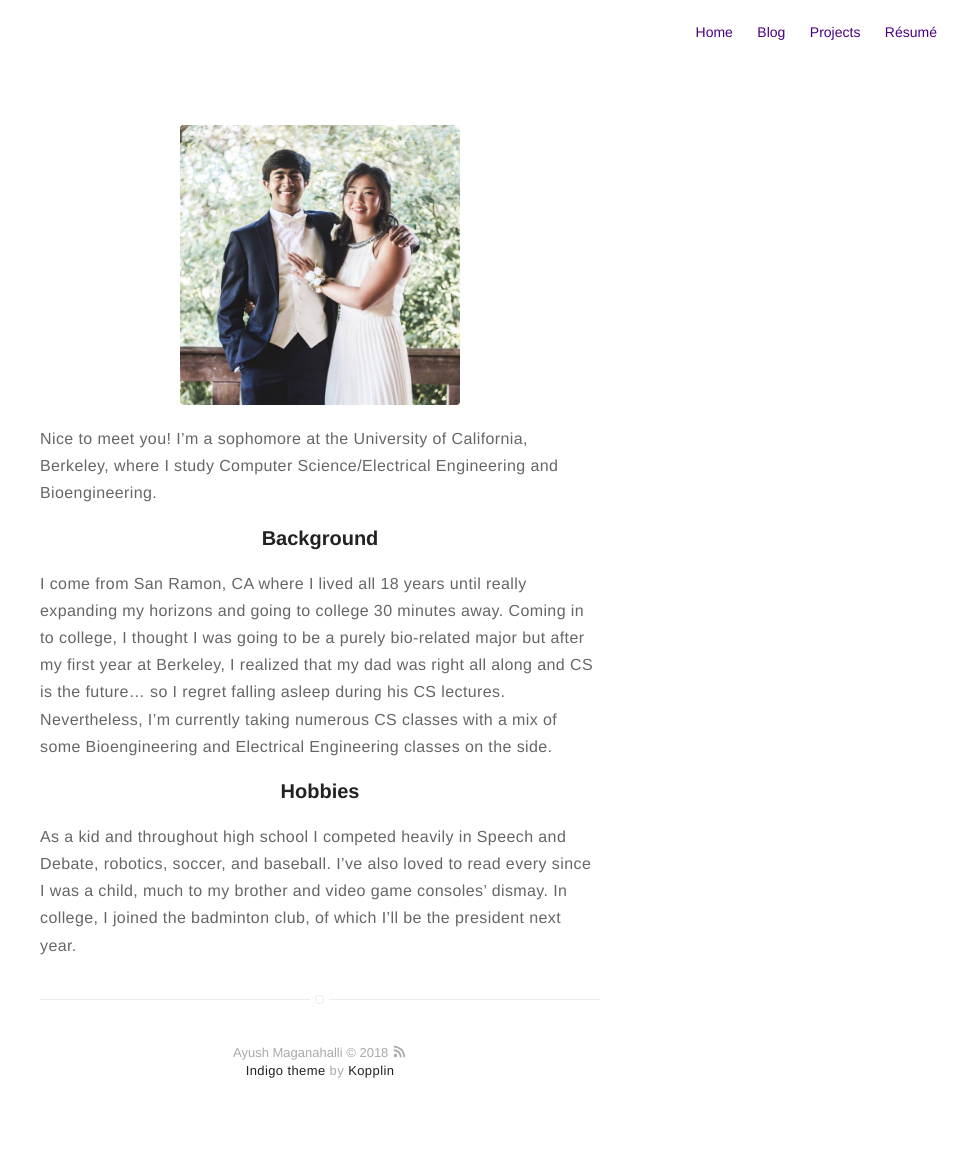
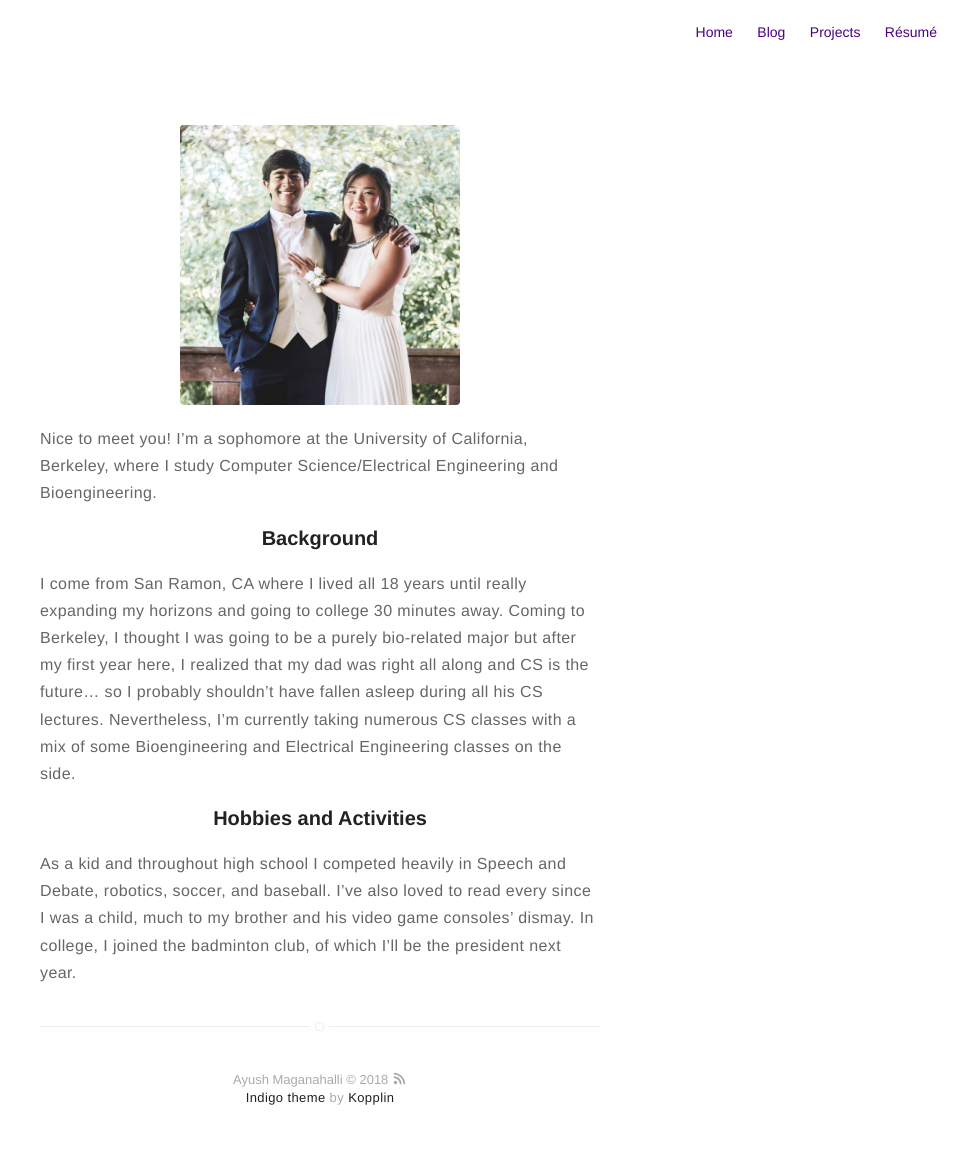
Before and after one commit to ayushsm/ayushsm-github.com, a Jekyll site: the page built from about.md, in a window 1280 px wide. Shown: the whole page, without its empty margins (320-1280 px from the left). Built offline with Jekyll 4.4.1, drawn with Linux system fonts in a browser that asks for light colours; before the commit the page ends 1142 px from its top, so only the background shows below that.

Commit message:
changes to about, messing around with resume on home

```diff
--- a/_config.yml
+++ b/_config.yml
@@ -13,7 +13,7 @@ picture: assets/images/temp_profile.jpg
 # If you want to include your resume, set to true
 # and specify source (external or local).
 resume: true
-resume-external: true
+resume-external: false
 resume-url: https://google.com/?q=my+resume
 
 url: https://ayushsm.github.io/
--- a/about.md
+++ b/about.md
@@ -7,7 +7,7 @@ layout: page
 Nice to meet you! I'm a sophomore at the University of California, Berkeley, where I study Computer Science/Electrical Engineering and Bioengineering.
 
 ### <center>Background</center>
-I come from San Ramon, CA where I lived all 18 years until really expanding my horizons and going to college 30 minutes away. Coming in to college, I thought I was going to be a purely bio-related major but after my first year at Berkeley, I realized that my dad was right all along and CS is the future... so I regret falling asleep during his CS lectures. Nevertheless, I'm currently taking numerous CS classes with a mix of some Bioengineering and Electrical Engineering classes on the side.
+I come from San Ramon, CA where I lived all 18 years until really expanding my horizons and going to college 30 minutes away. Coming to Berkeley, I thought I was going to be a purely bio-related major but after my first year here, I realized that my dad was right all along and CS is the future... so I probably shouldn't have fallen asleep during all his CS lectures. Nevertheless, I'm currently taking numerous CS classes with a mix of some Bioengineering and Electrical Engineering classes on the side.
 
-### <center>Hobbies</center>
-As a kid and throughout high school I competed heavily in Speech and Debate, robotics, soccer, and baseball. I've also loved to read every since I was a child, much to my brother and video game consoles' dismay. In college, I joined the badminton club, of which I'll be the president next year.
+### <center>Hobbies and Activities</center>
+As a kid and throughout high school I competed heavily in Speech and Debate, robotics, soccer, and baseball. I've also loved to read every since I was a child, much to my brother and his video game consoles' dismay. In college, I joined the badminton club, of which I'll be the president next year.
```
